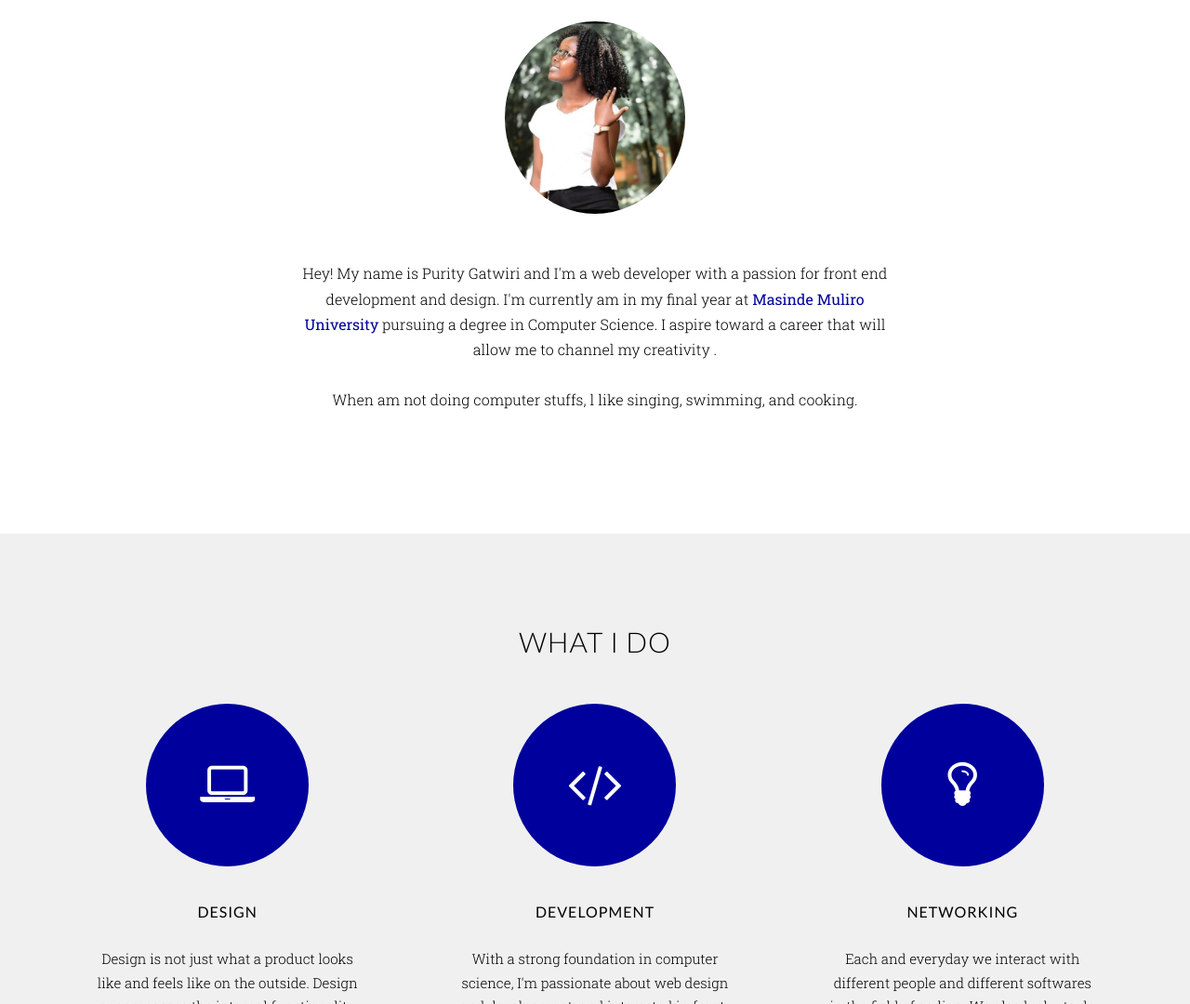
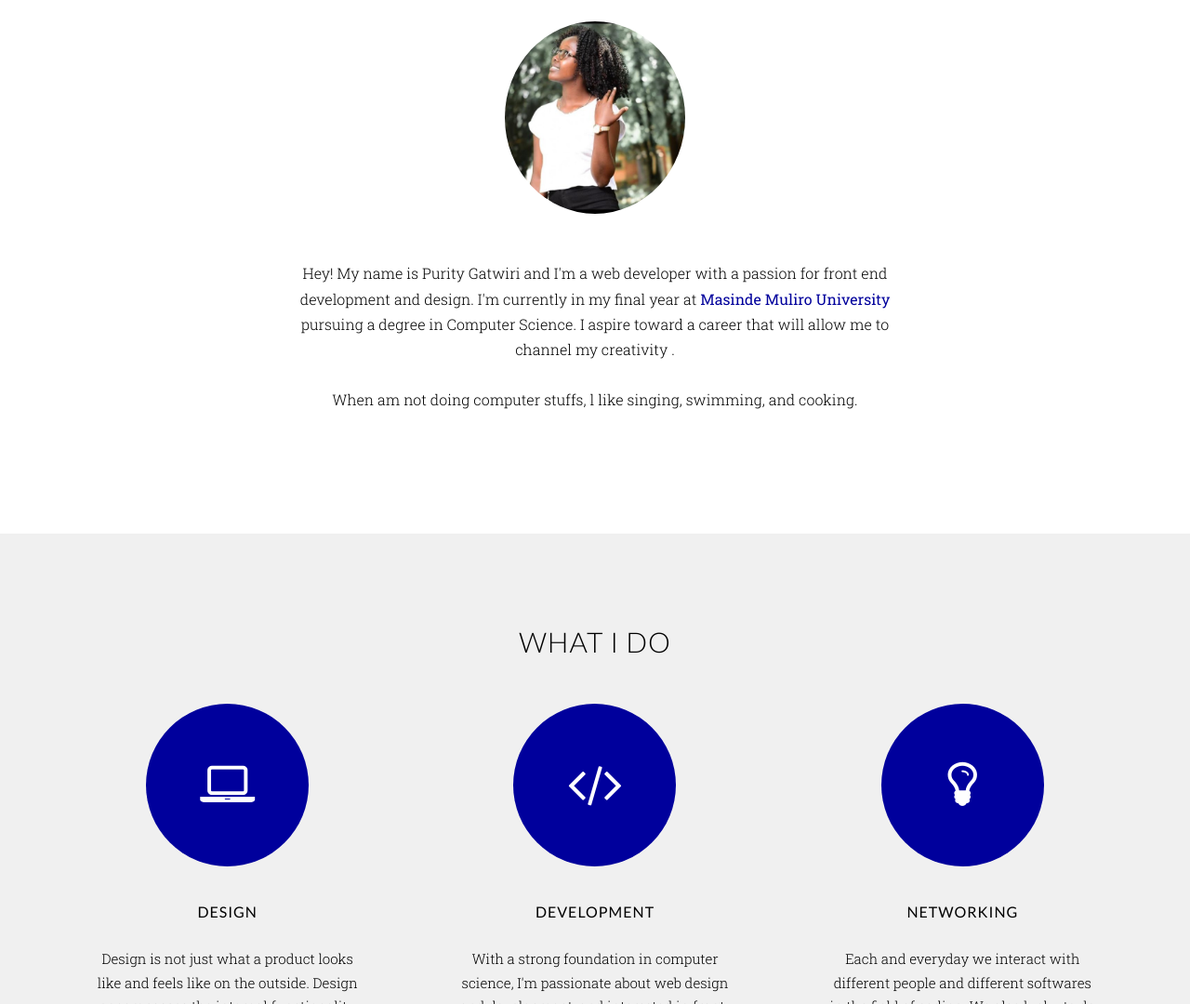
Before and after one commit to puritygatwiri/portfolio, a plain HTML site: page index.html in a window 1280 px wide. Shown: the part 900-1980 px from the top of the page at 93% size. Drawn offline with nearby package versions, Linux system fonts and the light colour scheme.

Commit message:
modified

```diff
--- a/index.html
+++ b/index.html
@@ -62,7 +62,7 @@
                             <img src="img/me.jpg" id= />
                             <p>
                                 Hey! My name is Purity Gatwiri and I'm a web developer with a passion for front end
-                                development and design. I'm currently am in my final year at
+                                development and design. I'm currently in my final year at
                                 <a href="http://www.mmust.ac.ke/" target="_blank">Masinde Muliro University</a> pursuing
                                 a degree in Computer Science. I aspire toward a career that will allow me to channel my
                                 creativity .
```
Also changed, not shown: img/rssfeed.PNG (deleted).
